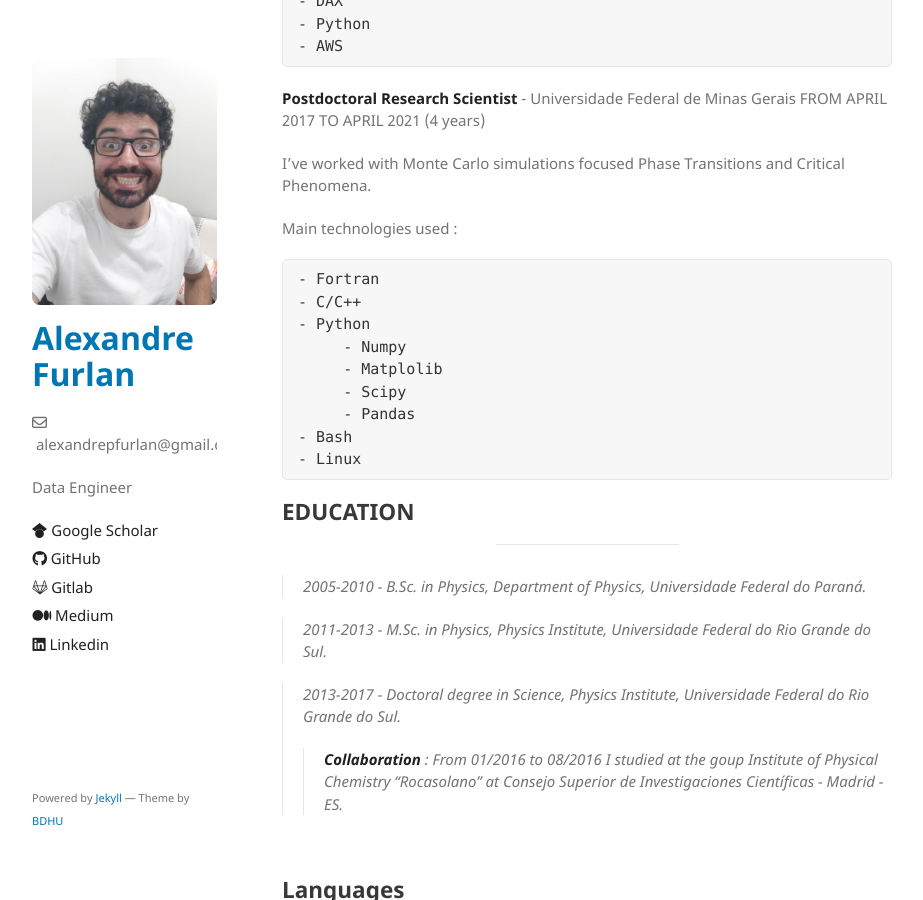
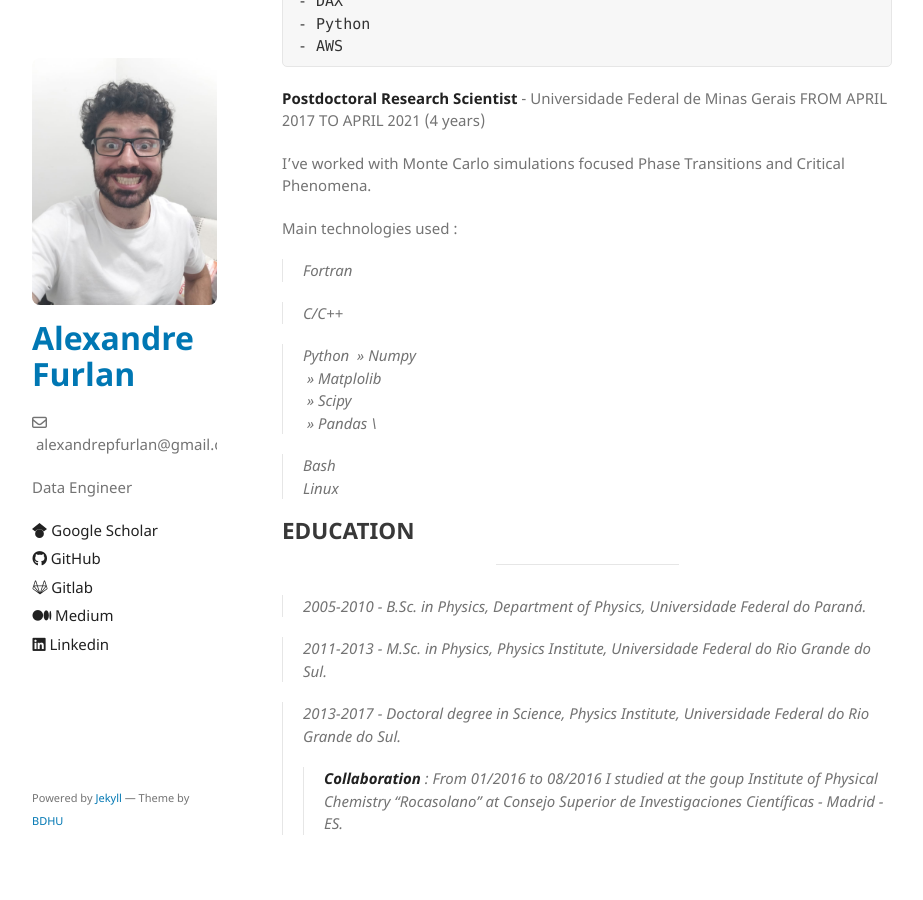
Before and after one commit to apfurlan/apfurlan.github.io, a Jekyll site: the page built from cv-page.md, in a window 1280 px wide and 900 px high, scrolled down 742 px. Shown: the whole window, without its empty margins (178-1101 px from the left). Built offline with Jekyll 4.4.1, drawn with Linux system fonts in a browser that asks for light colours; our own code applies the rules of GitHub Pages for plain Markdown files.

Commit message:
init commit

```diff
--- a/cv-page.md
+++ b/cv-page.md
@@ -43,15 +43,18 @@ I've worked with Monte Carlo simulations focused Phase Transitions and Critical
 
 Main technologies used :
 
-    - Fortran
-    - C/C++
-    - Python
-         - Numpy
-         - Matplolib
-         - Scipy
-         - Pandas
-    - Bash
-    - Linux
+> Fortran
+
+> C/C++
+
+> Python
+    >> Numpy \
+    >> Matplolib \
+    >> Scipy  \
+    >> Pandas \
+
+> Bash \
+> Linux
 
 
 ## EDUCATION
```
